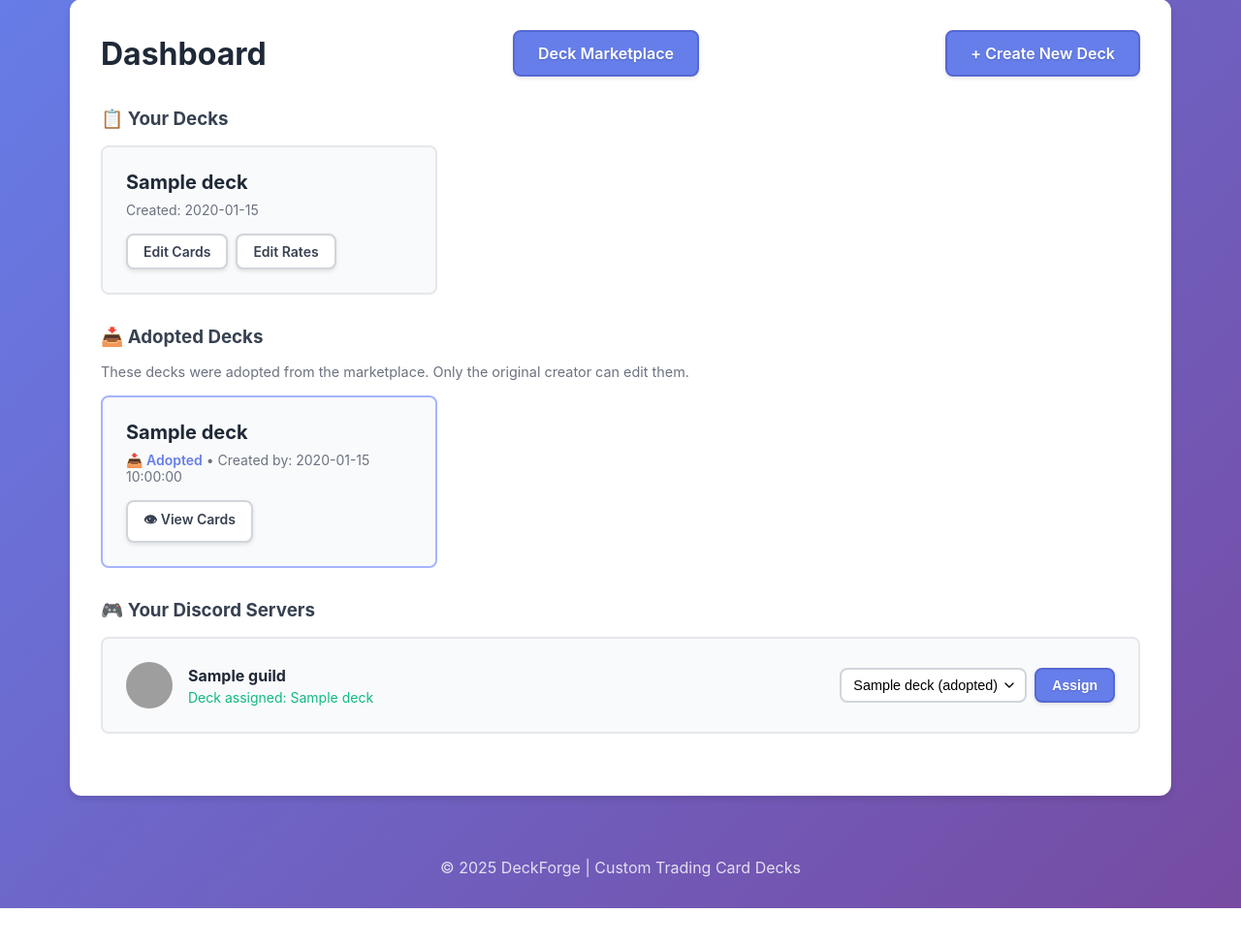
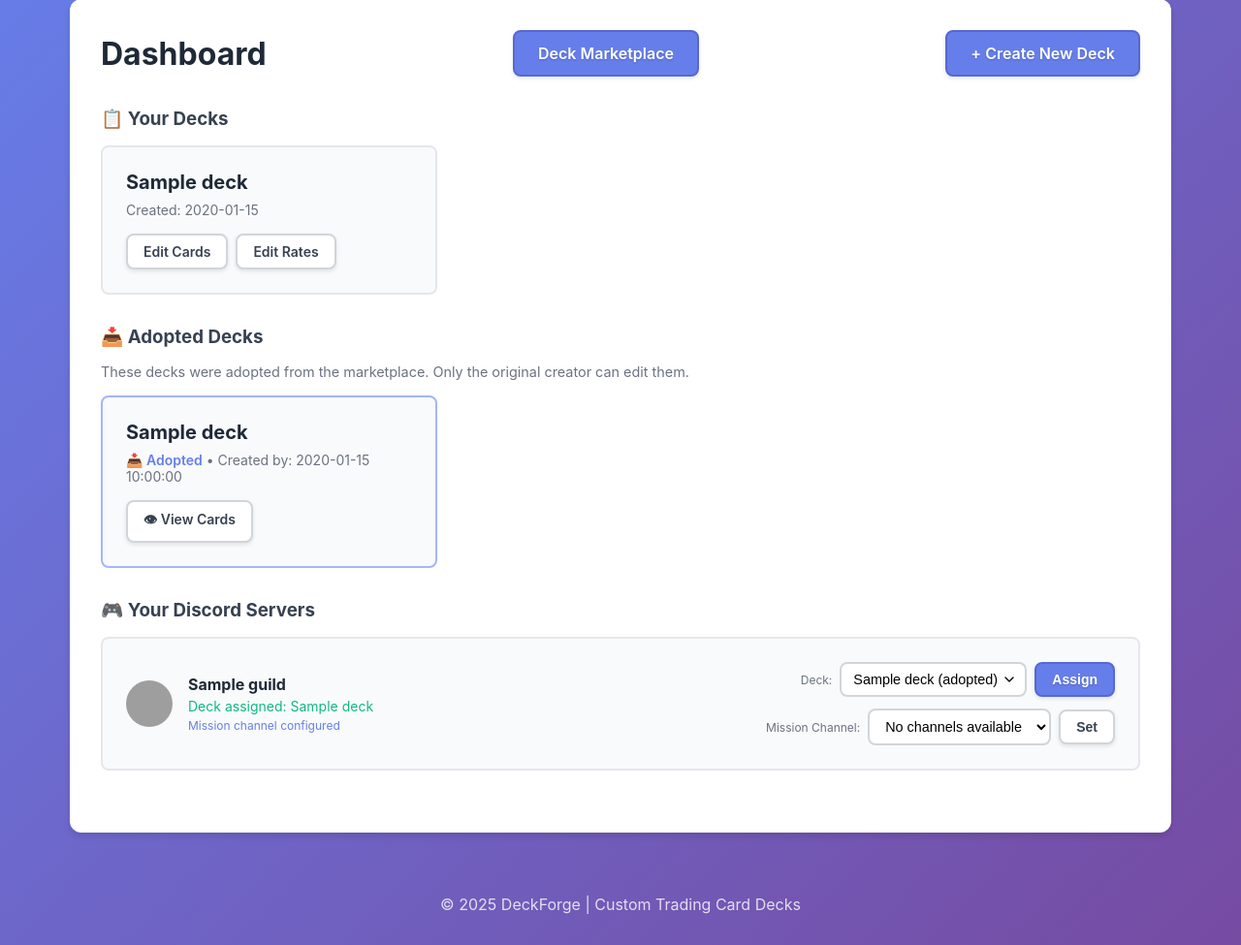
Before and after one commit to Excalium-OG/DeckForge, a FastAPI app: template web/templates/dashboard.html in a window 1280 px wide. Shown: the part 94-1069 px from the top of the page at 97% size. Before the commit the page ends 1031 px from the top, so only its background shows below. Run offline with FastAPI, Linux system fonts and the light colour scheme; the template is opened without the code that fills it: most values are stand-ins (such as "Sample title", 1, 10 or a date in 2020); parts of the project's set-up code (start-up, migrations or seed data) failed here and were passed over; grey boxes are pictures that could not be loaded.

Commit message:
Add ability to configure mission channels per server via dashboard
Update web portal to allow users to select a designated channel for mission activity on a per-server basis. Fixes `settings['enabled']` check in `missions.py` to use `settings['missions_enabled']`.

Replit-Commit-Author: Agent
Replit-Commit-Session-Id: 4f55a179-6eba-411a-9077-d2266764e472
Replit-Commit-Checkpoint-Type: full_checkpoint
Replit-Commit-Event-Id: ac75a425-92b9-401c-9e42-7f7f81caa51a
Replit-Commit-Screenshot-Url: https://storage.googleapis.com/screenshot-production-us-central1/f12067f3-d26e-4d2d-8bea-93b7035951eb/4f55a179-6eba-411a-9077-d2266764e472/tZbx70h

```diff
--- a/cogs/missions.py
+++ b/cogs/missions.py
@@ -771,7 +771,7 @@ class MissionCommands(commands.Cog):
                 await ctx.send("❌ No mission channel configured for this server. Set one via the web portal.")
                 return
 
-            if not settings['enabled']:
+            if not settings['missions_enabled']:
                 await ctx.send("❌ Missions are disabled for this server.")
                 return
 
--- a/web/main.py
+++ b/web/main.py
@@ -333,6 +333,7 @@ async def dashboard(request: Request, user = Depends(require_admin)):
         guild_ids = [int(g['id']) for g in managed_guilds]
         server_decks = {}
         adopted_deck_ids = set()
+        mission_settings = {}
         if guild_ids:
             assignments = await conn.fetch(
                 "SELECT guild_id, deck_id FROM server_decks WHERE guild_id = ANY($1)",
@@ -342,6 +343,13 @@ async def dashboard(request: Request, user = Depends(require_admin)):
             # Collect deck IDs that are adopted (assigned to user's servers but not created by user)
             adopted_deck_ids = {row['deck_id'] for row in assignments if row['deck_id'] not in user_deck_ids}
 
+            # Get mission channel settings
+            mission_rows = await conn.fetch(
+                "SELECT guild_id, mission_channel_id, missions_enabled FROM server_mission_settings WHERE guild_id = ANY($1)",
+                guild_ids
+            )
+            mission_settings = {row['guild_id']: {'channel_id': row['mission_channel_id'], 'enabled': row['missions_enabled']} for row in mission_rows}
+
         # Get adopted decks (assigned to user's servers but created by others)
         adopted_decks = []
         if adopted_deck_ids:
@@ -362,11 +370,14 @@ async def dashboard(request: Request, user = Depends(require_admin)):
     guilds_with_decks = []
     for guild in managed_guilds:
         guild_id = int(guild['id'])
+        mission_info = mission_settings.get(guild_id, {})
         guilds_with_decks.append({
             'id': guild_id,
             'name': guild['name'],
             'icon': guild.get('icon'),
-            'deck_id': server_decks.get(guild_id)
+            'deck_id': server_decks.get(guild_id),
+            'mission_channel_id': mission_info.get('channel_id'),
+            'missions_enabled': mission_info.get('enabled', False)
         })
 
     return templates.TemplateResponse("dashboard.html", {
@@ -410,6 +421,71 @@ async def assign_deck_to_server(
                 "DELETE FROM server_decks WHERE guild_id = $1",
                 guild_id
             )
+
+    return RedirectResponse(url="/dashboard", status_code=303)
+
+@app.get("/api/server/{guild_id}/channels")
+async def get_server_channels(guild_id: int, user = Depends(require_admin)):
+    """Get text channels the bot has access to in a guild"""
+    bot_token = os.getenv('DECKFORGE_BOT_TOKEN')
+    if not bot_token:
+        raise HTTPException(status_code=500, detail="Bot token not configured")
+
+    managed_guilds = await get_user_managed_guilds(user.get('access_token', ''))
+    guild_ids = [int(g['id']) for g in managed_guilds]
+
+    if guild_id not in guild_ids and not is_global_admin(user['id']):
+        raise HTTPException(status_code=403, detail="You don't manage this server")
+
+    async with httpx.AsyncClient() as client:
+        response = await client.get(
+            f"https://discord.com/api/v10/guilds/{guild_id}/channels",
+            headers={"Authorization": f"Bot {bot_token}"}
+        )
+
+        if response.status_code != 200:
+            return {"channels": [], "error": "Could not fetch channels"}
+
+        all_channels = response.json()
+        text_channels = [
+            {"id": str(ch['id']), "name": ch['name']}
+            for ch in all_channels
+            if ch['type'] == 0
+        ]
+
+        text_channels.sort(key=lambda x: x['name'])
+
+        return {"channels": text_channels}
+
+@app.post("/server/{guild_id}/set-mission-channel")
+async def set_mission_channel(
+    request: Request,
+    guild_id: int,
+    channel_id: str = Form(None),
+    user = Depends(require_admin)
+):
+    """Set the mission channel for a server"""
+    pool = await get_db_pool()
+
+    managed_guilds = await get_user_managed_guilds(user.get('access_token', ''))
+    guild_ids_list = [int(g['id']) for g in managed_guilds]
+
+    if guild_id not in guild_ids_list and not is_global_admin(user['id']):
+        raise HTTPException(status_code=403, detail="You don't manage this server")
+
+    async with pool.acquire() as conn:
+        channel_id_int = int(channel_id) if channel_id else None
+        enabled = channel_id_int is not None
+
+        await conn.execute(
+            """INSERT INTO server_mission_settings (guild_id, mission_channel_id, missions_enabled)
+               VALUES ($1, $2, $3)
+               ON CONFLICT (guild_id) DO UPDATE SET
+                   mission_channel_id = $2,
+                   missions_enabled = $3,
+                   updated_at = NOW()""",
+            guild_id, channel_id_int, enabled
+        )
 
     return RedirectResponse(url="/dashboard", status_code=303)
 
--- a/web/templates/dashboard.html
+++ b/web/templates/dashboard.html
@@ -120,13 +120,42 @@
     gap: 0.5rem;
   }
 
-  .deck-select {
+  .deck-select, .channel-select {
     padding: 0.5rem 0.75rem;
     border: 2px solid #d1d5db;
     border-radius: 8px;
     font-size: 0.9rem;
     background-color: white;
     cursor: pointer;
+  }
+
+  .channel-select {
+    min-width: 150px;
+  }
+
+  .server-controls {
+    display: flex;
+    flex-direction: column;
+    gap: 0.75rem;
+    align-items: flex-end;
+  }
+
+  .control-row {
+    display: flex;
+    gap: 0.5rem;
+    align-items: center;
+  }
+
+  .control-label {
+    font-size: 0.75rem;
+    color: #6b7280;
+    white-space: nowrap;
+  }
+
+  .mission-channel-assigned {
+    color: #667eea;
+    font-size: 0.75rem;
+    margin-top: 0.25rem;
   }
 
   .btn {
@@ -280,9 +309,14 @@
                         {% else %}
                         <p class="no-deck">No deck assigned</p>
                         {% endif %}
+                        {% if guild.mission_channel_id %}
+                        <p class="mission-channel-assigned">Mission channel configured</p>
+                        {% endif %}
                     </div>
                 </div>
-                <form method="POST" action="/server/{{ guild.id }}/assign-deck" class="assign-form">
+                <div class="server-controls">
+                    <form method="POST" action="/server/{{ guild.id }}/assign-deck" class="control-row">
+                        <span class="control-label">Deck:</span>
                         <select name="deck_id" class="deck-select">
                             <option value="">No Deck</option>
                             {% for deck in decks %}
@@ -302,6 +336,14 @@
                         </select>
                         <button type="submit" class="btn btn-sm btn-primary">Assign</button>
                     </form>
+                    <form method="POST" action="/server/{{ guild.id }}/set-mission-channel" class="control-row" id="mission-form-{{ guild.id }}">
+                        <span class="control-label">Mission Channel:</span>
+                        <select name="channel_id" class="channel-select" id="channel-select-{{ guild.id }}" data-guild-id="{{ guild.id }}" data-current="{{ guild.mission_channel_id or '' }}">
+                            <option value="">Select channel...</option>
+                        </select>
+                        <button type="submit" class="btn btn-sm btn-secondary">Set</button>
+                    </form>
+                </div>
             </div>
             {% endfor %}
         </div>
@@ -310,4 +352,39 @@
         {% endif %}
     </div>
 </div>
+
+<script>
+document.addEventListener('DOMContentLoaded', function() {
+    const channelSelects = document.querySelectorAll('.channel-select');
+
+    channelSelects.forEach(async function(select) {
+        const guildId = select.dataset.guildId;
+        const currentChannelId = select.dataset.current;
+
+        try {
+            const response = await fetch(`/api/server/${guildId}/channels`);
+            const data = await response.json();
+
+            if (data.channels && data.channels.length > 0) {
+                select.innerHTML = '<option value="">No mission channel</option>';
+
+                data.channels.forEach(function(channel) {
+                    const option = document.createElement('option');
+                    option.value = channel.id;
+                    option.textContent = '#' + channel.name;
+                    if (currentChannelId && channel.id === currentChannelId) {
+                        option.selected = true;
+                    }
+                    select.appendChild(option);
+                });
+            } else {
+                select.innerHTML = '<option value="">No channels available</option>';
+            }
+        } catch (error) {
+            console.error('Error loading channels for guild', guildId, error);
+            select.innerHTML = '<option value="">Error loading channels</option>';
+        }
+    });
+});
+</script>
 {% endblock %}
```
Also changed, not shown: 1 other file. Lines whose indentation alone changed are shown as unchanged.
